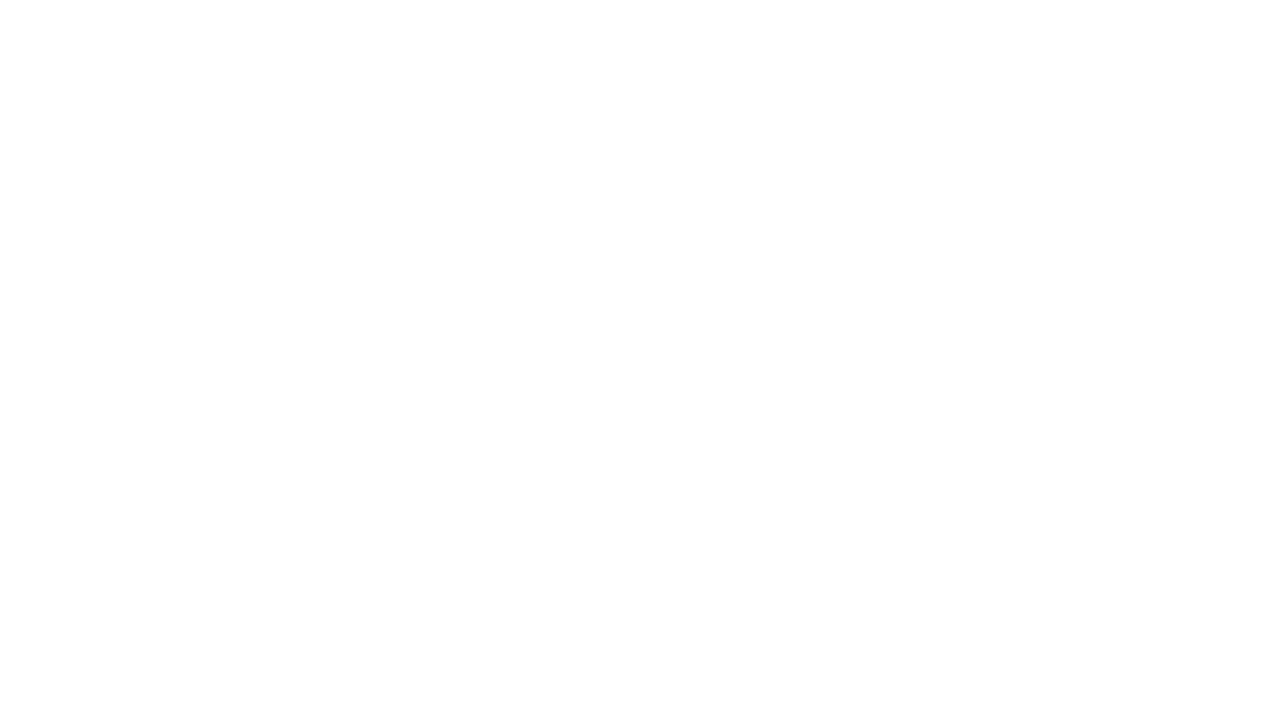
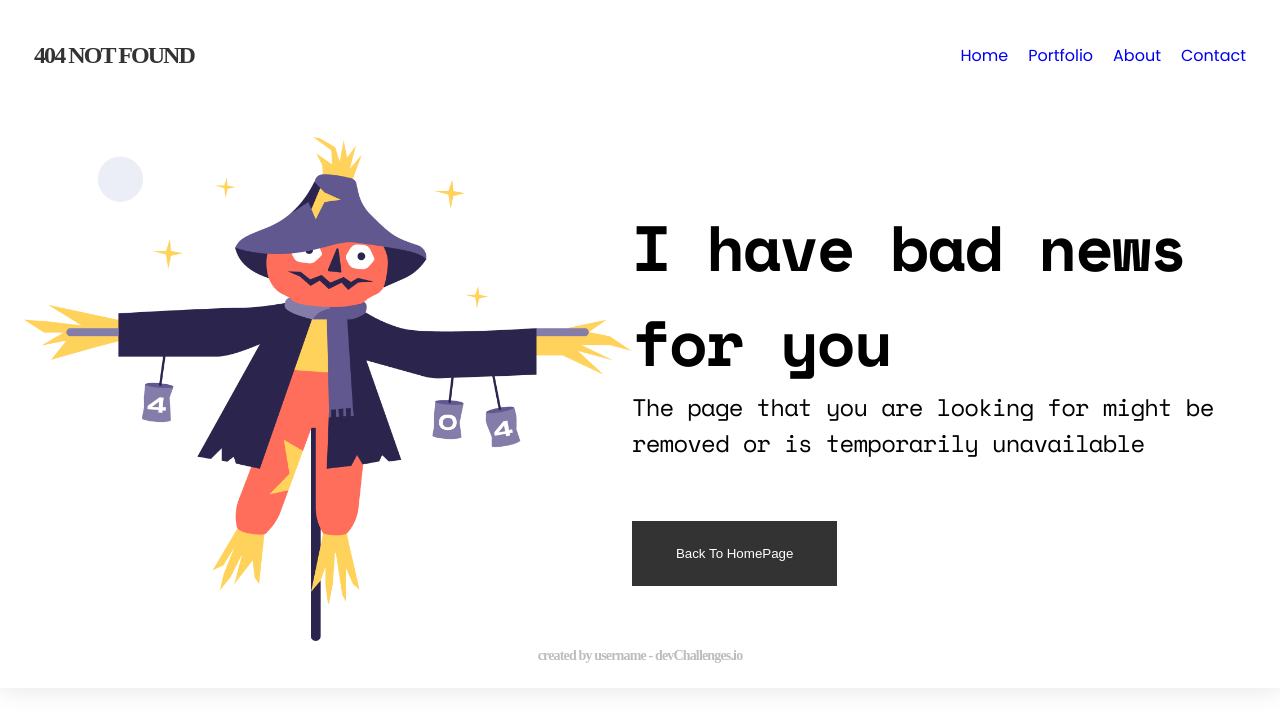
Before and after one commit to Khairulhub/devchalanges404page, a plain HTML site: page index.html in a window 1280 px wide. Drawn offline with nearby package versions, Linux system fonts and the light colour scheme.

Commit message:
destop done

```diff
--- a/index.html
+++ b/index.html
@@ -21,20 +21,23 @@
       rel="stylesheet"
     />
 
+    <!-- space mono font -->
+    <link rel="preconnect" href="https://fonts.googleapis.com">
+<link rel="preconnect" href="https://fonts.gstatic.com" crossorigin>
+<link href="https://fonts.googleapis.com/css2?family=Space+Mono:wght@400;700&display=swap" rel="stylesheet">
+
     <title>Devchallenges</title>
+
+    <link rel="stylesheet" href="style.css">
 
     <style>
       body {
         font-family: "Poppins", sans-serif;
+        box-shadow: 0px 2px 24px 0px rgba(0, 0, 0, 0.10);
+padding: 24px;
       }
 
-      ul {
-        padding-left: 24px;
-      }
 
-      li {
-        margin-bottom: 8px;
-      }
 
       .welcome {
         max-width: 800px;
@@ -58,17 +61,50 @@
       .welcome-text a {
         color: #f7542e;
       }
+    .text{
+      font-family: 'Space Mono', monospace;
+    }
     </style>
   </head>
   <body>
     <header>
 
+      <nav>
+        <div class="logo">
+          <h6> 404 Not Found</h6>
+        </div>
+        <ul>
+          <li>
+            <a href="index.html">Home</a>
+          </li>
+          <li>
+            <a href="index.html">Portfolio</a>
+          </li>
+          <li>
+            <a href="index.html">About</a>
+          </li>
+          <li>
+            <a href="index.html">Contact</a>
+          </li>
+        </ul>
+      </nav>
     </header>
     <main>
+      <div>
+        <img src="./Scarecrow.png" alt="">
+      </div>
+      <div>
+        <h1>I have bad news for you</h1>
+
+        <p>The page that you are looking for might be removed or is temporarily unavailable </p>
+
+
+        <button>Back To HomePage </button>
+      </div>
 
     </main>
     <footer>
-
+<p>created by username - devChallenges.io</p>
     </footer>
   </body>
 </html>
--- /dev/null
+++ b/style.css
@@ -0,0 +1,96 @@
+*{
+    margin: 0;
+    padding: 0;
+    box-sizing: border-box;
+}
+header {
+    background-color: #ffffff;
+
+    padding: 18px 10px;
+
+  }
+  nav{
+    display: flex;
+    justify-content: space-between;
+    align-items: center;
+    max-width: 1440px;
+    margin: 0 auto;
+  }
+  ul {
+
+    display: flex;
+  }
+
+  li {
+
+    list-style: none;
+  }
+  a{
+    text-decoration: none;
+    margin-left: 20px;
+  }
+
+
+h1{
+    font-family: Space Mono;
+font-size: 64px;
+font-style: normal;
+font-weight: 700;
+line-height: normal;
+letter-spacing: -2.24px
+}
+h6{
+    color: #333;
+font-family: Inconsolata;
+font-size: 24px;
+font-style: normal;
+font-weight: 700;
+line-height: normal;
+letter-spacing: -1.92px;
+text-transform: uppercase;
+}
+
+p{
+    font-family: Space Mono;
+font-size: 24px;
+font-style: normal;
+font-weight: 400;
+line-height: normal;
+letter-spacing: -0.84px;
+}
+
+
+main{
+    display: flex;
+    justify-content: space-between;
+    align-items: center;
+    max-width: 1440px;
+    margin-top: 50px;
+}
+
+main img{
+    width: 100%;
+    height: 100%;
+    border-radius: 8px;
+background: #FFF;
+
+}
+
+button{
+    background-color: #333333;
+    border: 1px solid #333;
+    padding: 24px 43px;
+    color: #FFF;
+    margin-top: 60px;
+}
+
+footer > p{
+    text-align: center;
+    color: #BDBDBD;
+font-family: Montserrat;
+font-size: 14px;
+font-style: normal;
+font-weight: 700;
+line-height: normal;
+
+}
```
